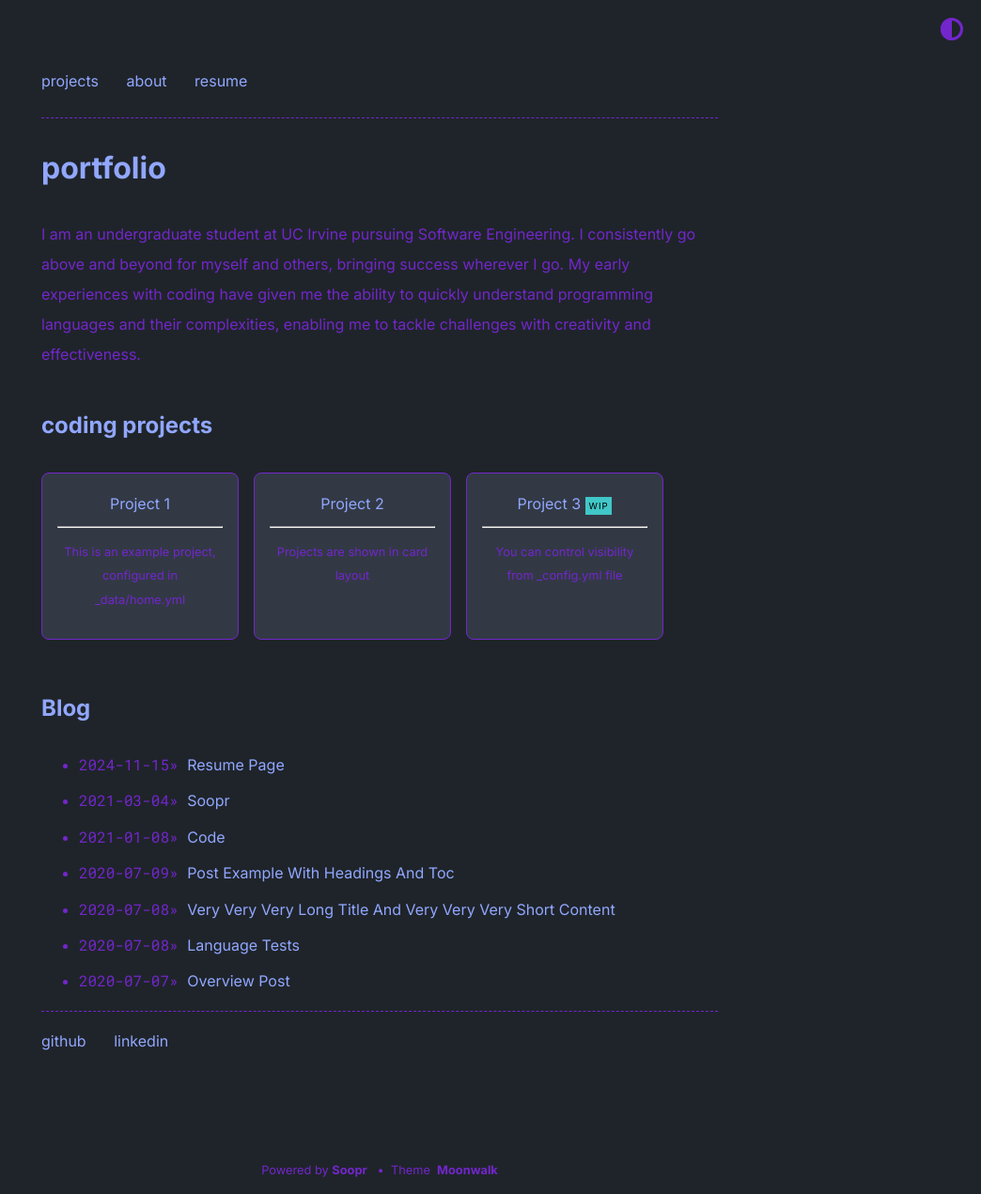
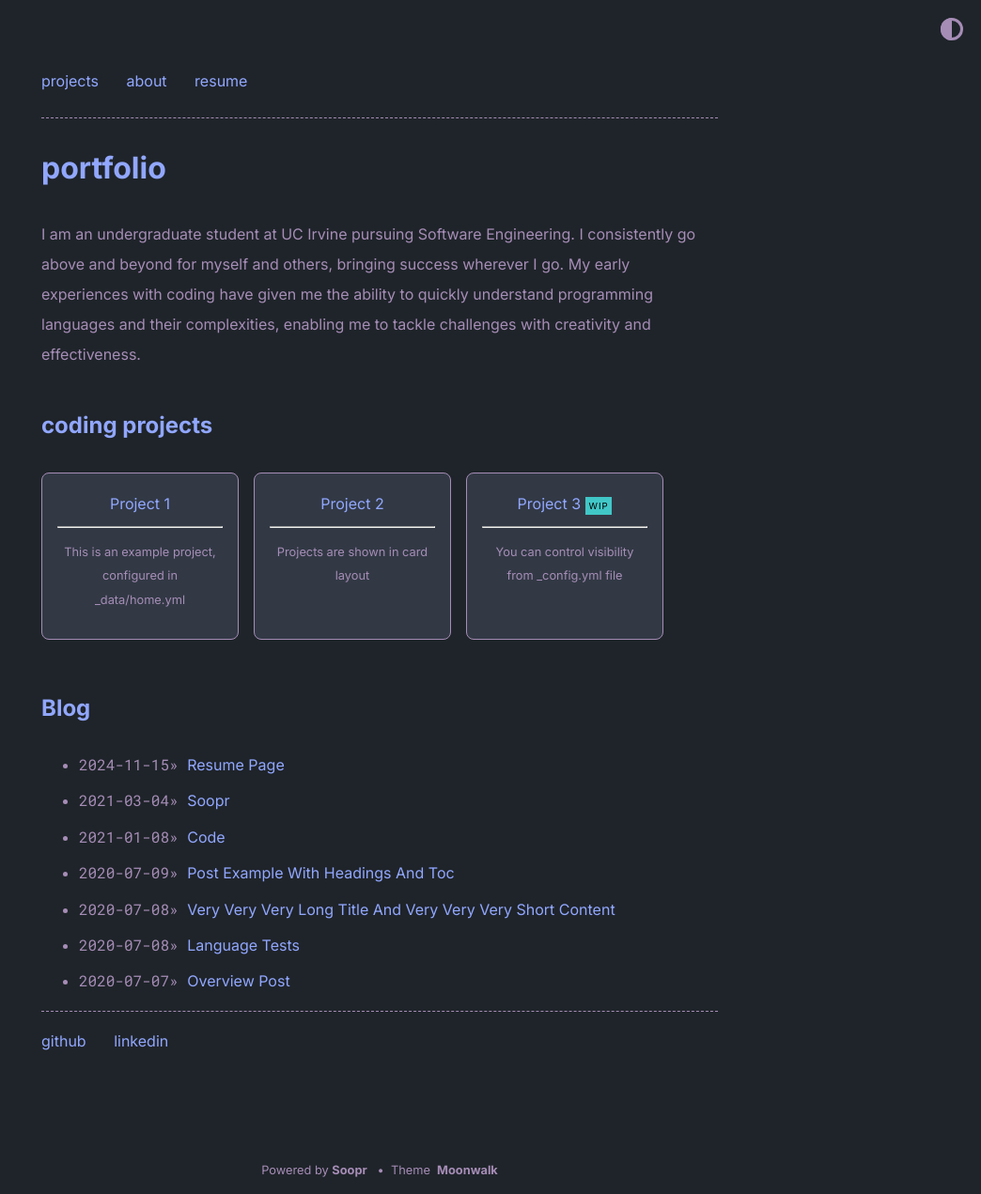
Before and after one commit to jshields06/jshields06.github.io, a Jekyll site: the page built from index.md, in a window 1280 px wide. Shown: the whole page at 94% size, without its empty margins (236-1280 px from the left). Built offline with Jekyll 4.4.1, drawn with Linux system fonts in a browser that asks for light colours.

Commit message:
new colors

```diff
--- a/_sass/moonwalk.scss
+++ b/_sass/moonwalk.scss
@@ -84,7 +84,7 @@ img {
         --highlight: #41C7C7;
         --bg: #1f242A;
         --bg-secondary: #323945;
-        --text: #7326CC;
+        --text: #A68DB6;
         --text-secondary: #9CA3AF;
         --code-text: #91A7FF;
         --share-text: #C4C4C4;
```
